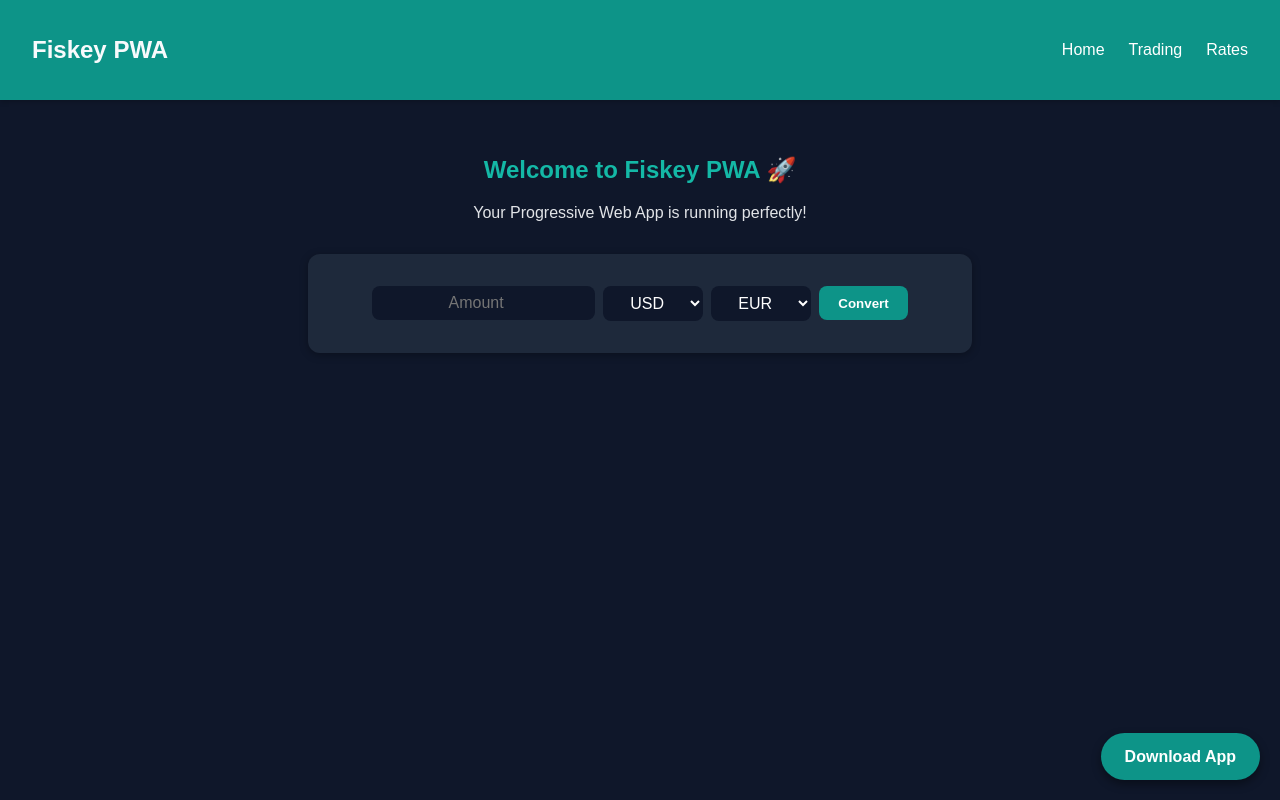
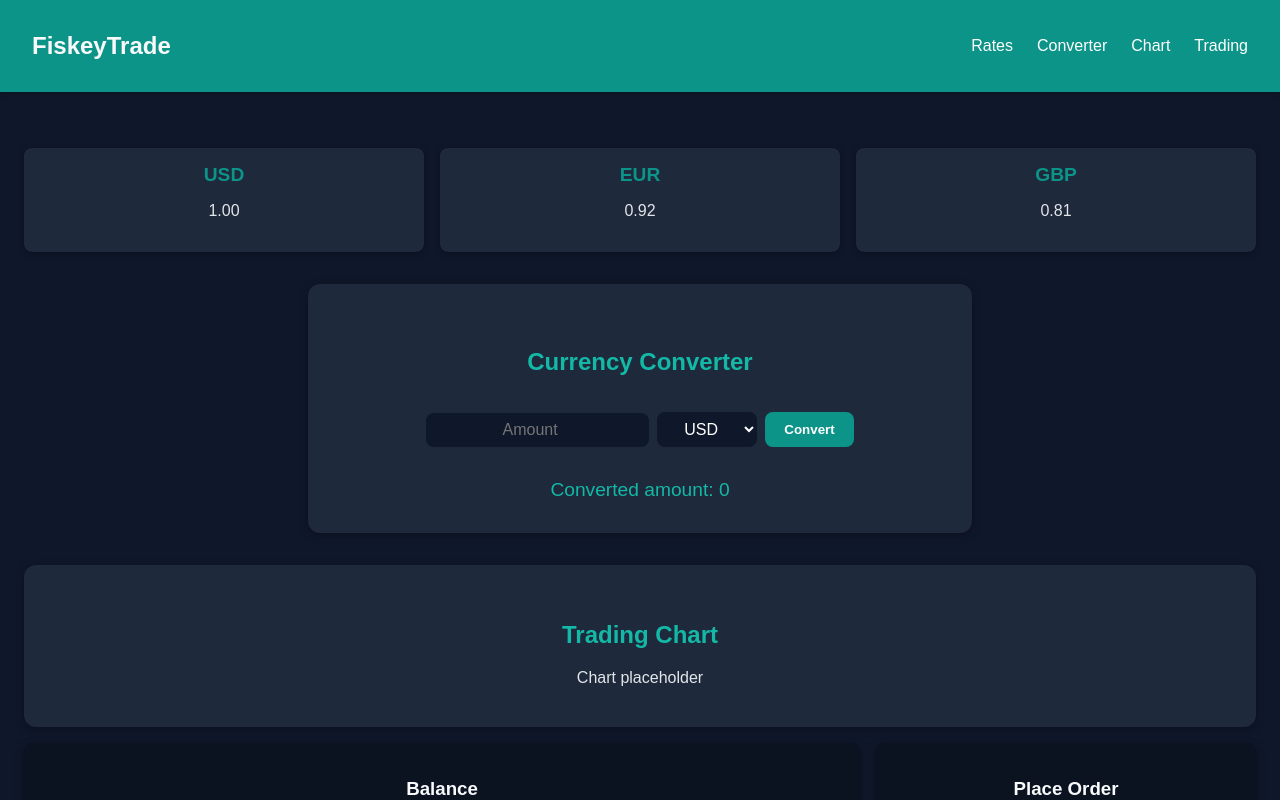
Before and after one commit to fiskey260/fiskey-pwa, a React (Vite) app: page / in a window 1280 px wide. Built offline with nearby package versions, Linux system fonts and the light colour scheme.

Commit message:
Update App.jsx

```diff
--- a/src/App.jsx
+++ b/src/App.jsx
@@ -1,63 +1,134 @@
-import React, { useState } from 'react';
+// src/App.jsx
+import React, { useState, useEffect } from 'react';
+import './App.css';
 
 function App() {
-  const [amount, setAmount] = useState('');
-  const [from, setFrom] = useState('USD');
-  const [to, setTo] = useState('EUR');
-  const [result, setResult] = useState(null);
+  const [deferredPrompt, setDeferredPrompt] = useState(null);
+  const [showInstall, setShowInstall] = useState(false);
 
-  const handleConvert = () => {
-    const rates = { USD: 1, EUR: 0.92, GBP: 0.81 };
-    const converted = (amount * (rates[to] / rates[from])).toFixed(2);
-    setResult(`${amount} ${from} = ${converted} ${to}`);
+  // Handle PWA install prompt
+  useEffect(() => {
+    const handler = (e) => {
+      e.preventDefault();
+      setDeferredPrompt(e);
+      setShowInstall(true);
+    };
+    window.addEventListener('beforeinstallprompt', handler);
+
+    return () => window.removeEventListener('beforeinstallprompt', handler);
+  }, []);
+
+  const handleInstall = async () => {
+    if (!deferredPrompt) return;
+    deferredPrompt.prompt();
+    const choice = await deferredPrompt.userChoice;
+    if (choice.outcome === 'accepted') {
+      console.log('PWA installed');
+    } else {
+      console.log('PWA installation dismissed');
+    }
+    setDeferredPrompt(null);
+    setShowInstall(false);
   };
 
   return (
-    <>
-      <nav className="navbar">
-        <h1>Fiskey PWA</h1>
+    <div>
+      {/* Navbar */}
+      <header className="navbar">
+        <h1>FiskeyTrade</h1>
         <nav>
-          <a href="#">Home</a>
-          <a href="#">Trading</a>
-          <a href="#">Rates</a>
+          <a href="#rates">Rates</a>
+          <a href="#converter">Converter</a>
+          <a href="#chart">Chart</a>
+          <a href="#trading">Trading</a>
         </nav>
-      </nav>
+      </header>
 
       <main>
-        <h2>Welcome to Fiskey PWA 🚀</h2>
-        <p>Your Progressive Web App is running perfectly!</p>
+        {/* Rates Grid */}
+        <section id="rates" className="rates-grid">
+          <div className="rate-card">
+            <strong>USD</strong>
+            <p>1.00</p>
+          </div>
+          <div className="rate-card">
+            <strong>EUR</strong>
+            <p>0.92</p>
+          </div>
+          <div className="rate-card">
+            <strong>GBP</strong>
+            <p>0.81</p>
+          </div>
+        </section>
 
-        <div className="converter-box">
+        {/* Currency Converter */}
+        <section id="converter" className="converter-box">
+          <h2>Currency Converter</h2>
           <div className="inputs">
-            <input
-              type="number"
-              placeholder="Amount"
-              value={amount}
-              onChange={(e) => setAmount(e.target.value)}
-            />
-            <select value={from} onChange={(e) => setFrom(e.target.value)}>
+            <input type="number" placeholder="Amount" />
+            <select>
               <option value="USD">USD</option>
               <option value="EUR">EUR</option>
               <option value="GBP">GBP</option>
             </select>
-            <select value={to} onChange={(e) => setTo(e.target.value)}>
-              <option value="USD">USD</option>
-              <option value="EUR">EUR</option>
-              <option value="GBP">GBP</option>
-            </select>
-            <button onClick={handleConvert}>Convert</button>
+            <button>Convert</button>
           </div>
-          {result && <div className="result">{result}</div>}
-        </div>
+          <div className="result">Converted amount: 0</div>
+        </section>
 
-        <button
-          className="install-fab"
-          onClick={() => alert('Install PWA via browser prompt')}
-        >
+        {/* Chart Section */}
+        <section id="chart" className="chart-box">
+          <h2>Trading Chart</h2>
+          <p>Chart placeholder</p>
+        </section>
+
+        {/* Trading UI */}
+        <section id="trading" className="trade-grid">
+          <div>
+            <div className="balance-card">
+              <h3>Balance</h3>
+              <p>$10,000</p>
+            </div>
+
+            <div className="positions-card">
+              <h3>Open Positions</h3>
+              <div className="position-row">
+                <span>EUR/USD</span>
+                <span>+200</span>
+                <button className="close-btn">Close</button>
+              </div>
+            </div>
+
+            <div className="history-card">
+              <h3>Trade History</h3>
+              <div className="position-row">
+                <span>USD/JPY</span>
+                <span>+150</span>
+              </div>
+            </div>
+          </div>
+
+          <div className="order-card">
+            <h3>Place Order</h3>
+            <div className="inputs">
+              <input type="number" placeholder="Amount" />
+              <select>
+                <option value="buy">Buy</option>
+                <option value="sell">Sell</option>
+              </select>
+              <button className="primary">Submit</button>
+            </div>
+          </div>
+        </section>
+      </main>
+
+      {/* Floating Install Button */}
+      {showInstall && (
+        <button className="install-fab" onClick={handleInstall}>
           Download App
         </button>
-      </main>
-    </>
+      )}
+    </div>
   );
 }
 
```
